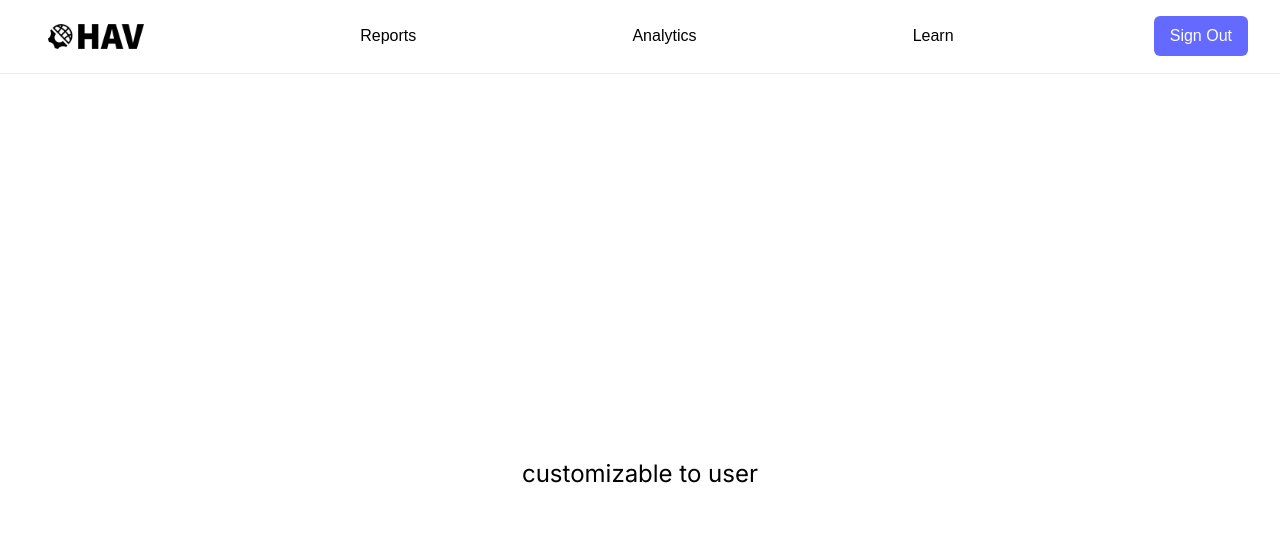
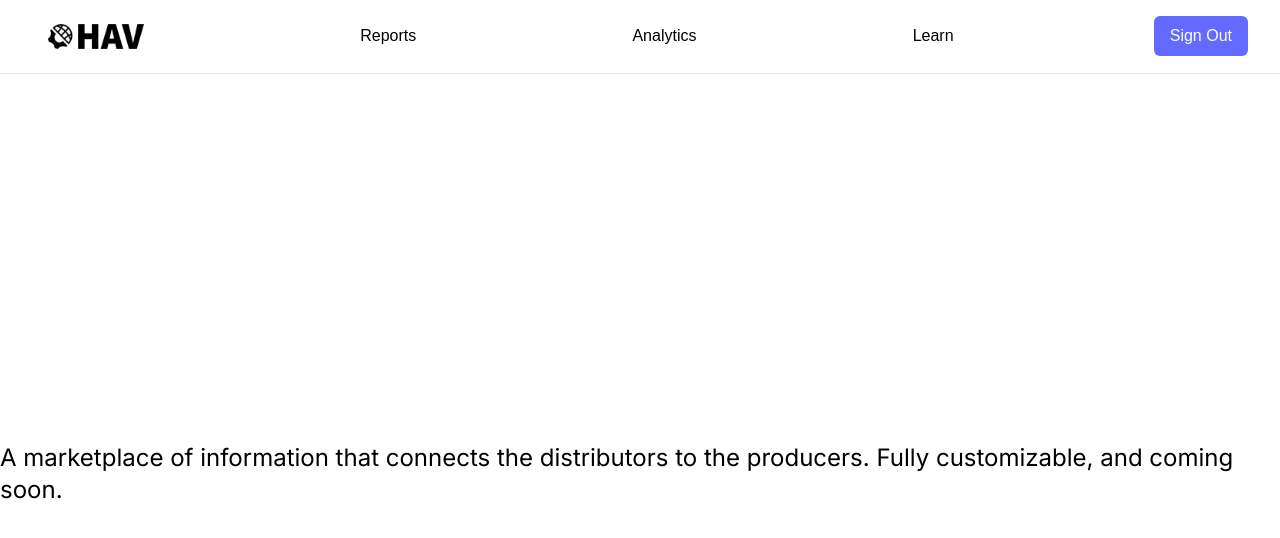
Before and after one commit to VarunSunderRajan/HAV-DATA, a React (Vite) app in the folder client/: page /learn in a window 1280 px wide. Shown: the top 538 px of the page. Built offline with nearby package versions, Linux system fonts and the light colour scheme; a web font is replaced by a local one.

Commit message:
small changes

```diff
--- a/client/src/pages/Learn.jsx
+++ b/client/src/pages/Learn.jsx
@@ -6,7 +6,7 @@ const Learn = () => {
     <div>
       <Header/>
         <div className="flex flex-col justify-center items-center h-screen">
-          <h1 className="text-2xl font-aesthetic">customizable to user</h1>
+          <h1 className="text-2xl font-aesthetic">A marketplace of information that connects the distributors to the producers. Fully customizable, and coming soon.</h1>
         </div>
 
 
```
